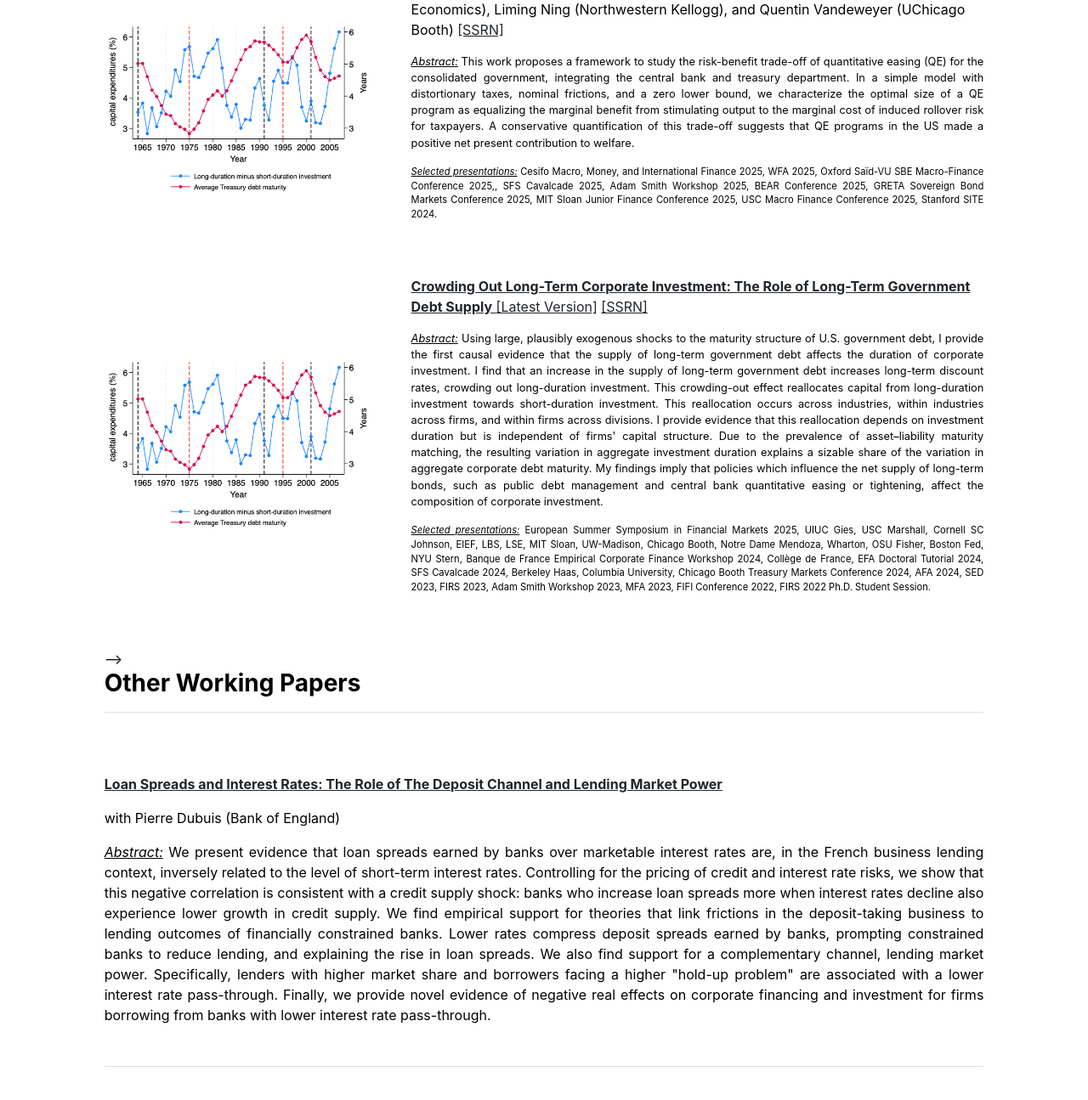
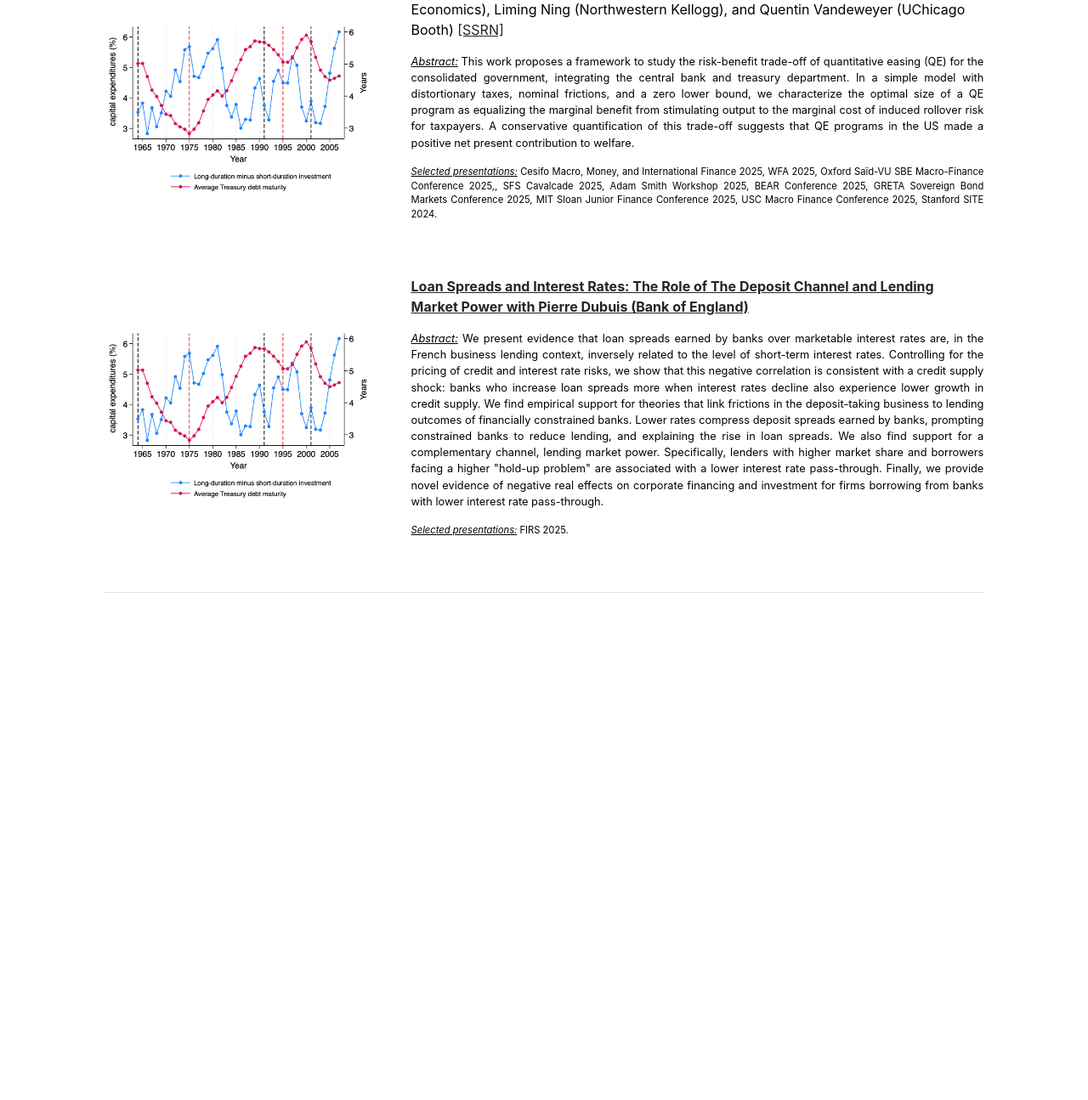
Before and after one commit to antoinehubertdefraisse/antoinehubertdefraisse.github.io, a Jekyll site: the page built from index.md, in a window 1280 px wide and 1400 px high, scrolled down 1056 px. Shown: the top 1295 px of the window at 85% size. Built offline with Jekyll 4.4.1, drawn with Linux system fonts in a browser that asks for light colours; after the commit the page ends 1898 px from its top, so only the background shows below that.

Commit message:
Update home.html

```diff
--- a/_layouts/home.html
+++ b/_layouts/home.html
@@ -22,20 +22,16 @@ layout: default
 <h3 class="fw-bold border-bottom pb-2 mb-2">Working Papers</h3>
 
 <div class="row g-5 mb-5 align-items-center">
-
   <div class="col-md-4">
     <img src="{{ site.github.url }}/assets/duration.png" alt="Home" width="100%">
   </div>
-
   <div class="col-md-8">
-
     <p>
       <a href="http://antoinehubertdefraisse.github.io/pdf/JMP_Antoine_HubertdeFraisse.pdf" target="_blank">
         <b>Crowding Out Long-Term Corporate Investment: The Role of Long-Term Government Debt Supply</b>
       </a>
       <a href="https://papers.ssrn.com/sol3/papers.cfm?abstract_id=4064763" target="_blank">[SSRN]</a>
     </p>
-
     <p align="justify" style="font-size: 0.8em;">
       <u><em>Abstract:</em></u>
       Using large, plausibly exogenous shocks to the maturity structure of U.S. government debt, I provide the first causal evidence that the supply of long-term government debt affects the duration of corporate investment.
@@ -46,7 +42,6 @@ layout: default
       Due to the prevalence of asset–liability maturity matching, the resulting variation in aggregate investment duration explains a sizable share of the variation in aggregate corporate debt maturity.
       My findings imply that policies which influence the net supply of long-term bonds, such as public debt management and central bank quantitative easing or tightening, affect the composition of corporate investment.
     </p>
-
     <p align="justify" style="font-size: 0.7em;">
       <u><em>Selected presentations:</em></u>
       European Summer Symposium in Financial Markets 2025, UIUC Gies, USC Marshall, Cornell SC Johnson, EIEF, LBS, LSE, MIT Sloan, UW-Madison, Chicago Booth,
@@ -54,26 +49,19 @@ layout: default
       EFA Doctoral Tutorial 2024, SFS Cavalcade 2024, Berkeley Haas, Columbia University, Chicago Booth Treasury Markets Conference 2024,
       AFA 2024, SED 2023, FIRS 2023, Adam Smith Workshop 2023, MFA 2023, FIFI Conference 2022, FIRS 2022 Ph.D. Student Session.
     </p>
-
   </div>
 </div>
 
 <div class="row g-5 mb-5 align-items-center">
-
   <div class="col-md-4">
     <img src="{{ site.github.url }}/assets/duration.png" alt="Home" width="100%">
   </div>
-
   <div class="col-md-8">
-
-
-
     <p>
       <a href="http://antoinehubertdefraisse.github.io/pdf/CostofQE.pdf" target="_blank"><b>The Fiscal Cost of Quantitative Easing</b>
       </a>with Adrien d'Avernas (Stockholm School of Economics), Liming Ning (Northwestern Kellogg), and Quentin Vandeweyer (UChicago Booth)
       <a href="https://papers.ssrn.com/sol3/papers.cfm?abstract_id=5009335" target="_blank">[SSRN]</a>
     </p>
-
     <p align="justify" style="font-size: 0.8em;">
       <u><em>Abstract:</em></u>
       This work proposes a framework to study the risk-benefit trade-off of quantitative easing (QE) for the consolidated government,
@@ -81,73 +69,39 @@ layout: default
       we characterize the optimal size of a QE program as equalizing the marginal benefit from stimulating output to the marginal cost of induced rollover risk for taxpayers.
       A conservative quantification of this trade-off suggests that QE programs in the US made a positive net present contribution to welfare.
     </p>
-
     <p align="justify" style="font-size: 0.7em;">
       <u><em>Selected presentations:</em></u>
       Cesifo Macro, Money, and International Finance 2025, WFA 2025, Oxford Saïd-VU SBE Macro-Finance Conference 2025,,  SFS Cavalcade 2025, Adam Smith Workshop 2025,
       BEAR Conference 2025, GRETA Sovereign Bond Markets Conference 2025,  MIT Sloan Junior Finance Conference 2025, USC Macro Finance Conference 2025,
       Stanford SITE 2024.
     </p>
-
   </div>
 </div>
 
 <div class="row g-5 mb-5 align-items-center">
-
   <div class="col-md-4">
     <img src="{{ site.github.url }}/assets/duration.png" alt="Home" width="100%">
   </div>
-
   <div class="col-md-8">
-
     <p>
-      <a href="http://antoinehubertdefraisse.github.io/pdf/JMP_Antoine_HubertdeFraisse.pdf" target="_blank">
-        <b>Crowding Out Long-Term Corporate Investment: The Role of Long-Term Government Debt Supply</b>
+      <a href="http://antoinehubertdefraisse.github.io/pdf/LoanSpreads.pdf" target="_blank">
+        <b>Loan Spreads and Interest Rates: The Role of The Deposit Channel and Lending Market Power with Pierre Dubuis (Bank of England)</b>
       </a>
-      <a href="http://antoinehubertdefraisse.github.io/pdf/JMP_Antoine_HubertdeFraisse.pdf" target="_blank">[Latest Version]</a>
-      <a href="https://papers.ssrn.com/sol3/papers.cfm?abstract_id=4064763" target="_blank">[SSRN]</a>
     </p>
-
     <p align="justify" style="font-size: 0.8em;">
       <u><em>Abstract:</em></u>
-      Using large, plausibly exogenous shocks to the maturity structure of U.S. government debt, I provide the first causal evidence that the supply of long-term government debt affects the duration of corporate investment.
-      I find that an increase in the supply of long-term government debt increases long-term discount rates, crowding out long-duration investment.
-      This crowding-out effect reallocates capital from long-duration investment towards short-duration investment.
-      This reallocation occurs across industries, within industries across firms, and within firms across divisions.
-      I provide evidence that this reallocation depends on investment duration but is independent of firms' capital structure.
-      Due to the prevalence of asset–liability maturity matching, the resulting variation in aggregate investment duration explains a sizable share of the variation in aggregate corporate debt maturity.
-      My findings imply that policies which influence the net supply of long-term bonds, such as public debt management and central bank quantitative easing or tightening, affect the composition of corporate investment.
-    </p>
-
+      We present evidence that loan spreads earned by banks  over marketable interest rates are, in the French business lending context, inversely related to the level of short-term interest rates.
+      Controlling for the pricing of credit and interest rate risks, we show that this negative correlation is consistent with a credit supply shock: banks who increase loan spreads more when interest rates decline also experience lower growth in credit supply.
+      We find empirical support for theories that link frictions in the deposit-taking business to lending outcomes of financially constrained banks.
+      Lower rates compress deposit spreads earned by banks, prompting constrained banks to reduce lending, and explaining the rise in loan spreads.
+      We also find support for a complementary channel, lending market power.
+      Specifically, lenders with higher market share and borrowers facing a higher "hold-up problem" are associated with a lower interest rate pass-through.
+      Finally, we provide novel evidence of negative real effects on corporate financing and investment for firms borrowing from banks with lower interest rate pass-through.
+      </p>
     <p align="justify" style="font-size: 0.7em;">
       <u><em>Selected presentations:</em></u>
-      European Summer Symposium in Financial Markets 2025, UIUC Gies, USC Marshall, Cornell SC Johnson, EIEF, LBS, LSE, MIT Sloan, UW-Madison, Chicago Booth,
-      Notre Dame Mendoza, Wharton, OSU Fisher, Boston Fed, NYU Stern, Banque de France Empirical Corporate Finance Workshop 2024, Collège de France,
-      EFA Doctoral Tutorial 2024, SFS Cavalcade 2024, Berkeley Haas, Columbia University, Chicago Booth Treasury Markets Conference 2024,
-      AFA 2024, SED 2023, FIRS 2023, Adam Smith Workshop 2023, MFA 2023, FIFI Conference 2022, FIRS 2022 Ph.D. Student Session.
+      FIRS 2025.
     </p>
+  </div>
 
-  </div>
 </div>
-
-
--->
-  <div>
-    <h3 class="fw-bold border-bottom pb-3 mb-5">Other Working Papers</h3>
-      <br>
-
-
-    <p><a href="http://antoinehubertdefraisse.github.io/pdf/LoanSpreads.pdf" target="_blank"><b>Loan Spreads and Interest Rates: The Role of The Deposit Channel and Lending Market Power </b>
-      </a></p>
-            </a></p>
-	  <p>with Pierre Dubuis (Bank of England)</p>
-        <p>
- <p align="justify"> <u><em>Abstract:</em></u>
-We present evidence that loan spreads earned by banks  over marketable interest rates are, in the French business lending context, inversely related to the level of short-term interest rates.
-Controlling for the pricing of credit and interest rate risks, we show that this negative correlation is consistent with a credit supply shock: banks who increase loan spreads more when interest rates decline also experience lower growth in credit supply.
-We find empirical support for theories that link frictions in the deposit-taking business to lending outcomes of financially constrained banks.
-Lower rates compress deposit spreads earned by banks, prompting constrained banks to reduce lending, and explaining the rise in loan spreads.
-We also find support for a complementary channel, lending market power.
-Specifically, lenders with higher market share and borrowers facing a higher "hold-up problem" are associated with a lower interest rate pass-through.
-Finally, we provide novel evidence of negative real effects on corporate financing and investment for firms borrowing from banks with lower interest rate pass-through.</p>
-  </div>
```
